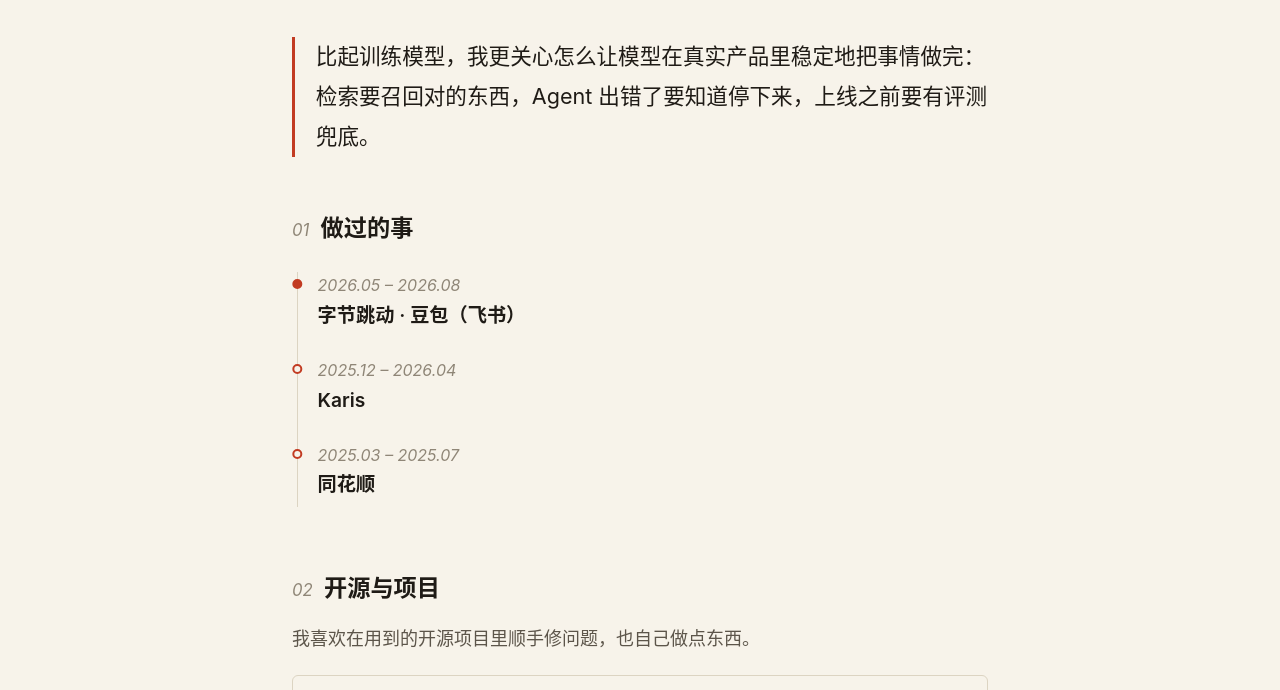
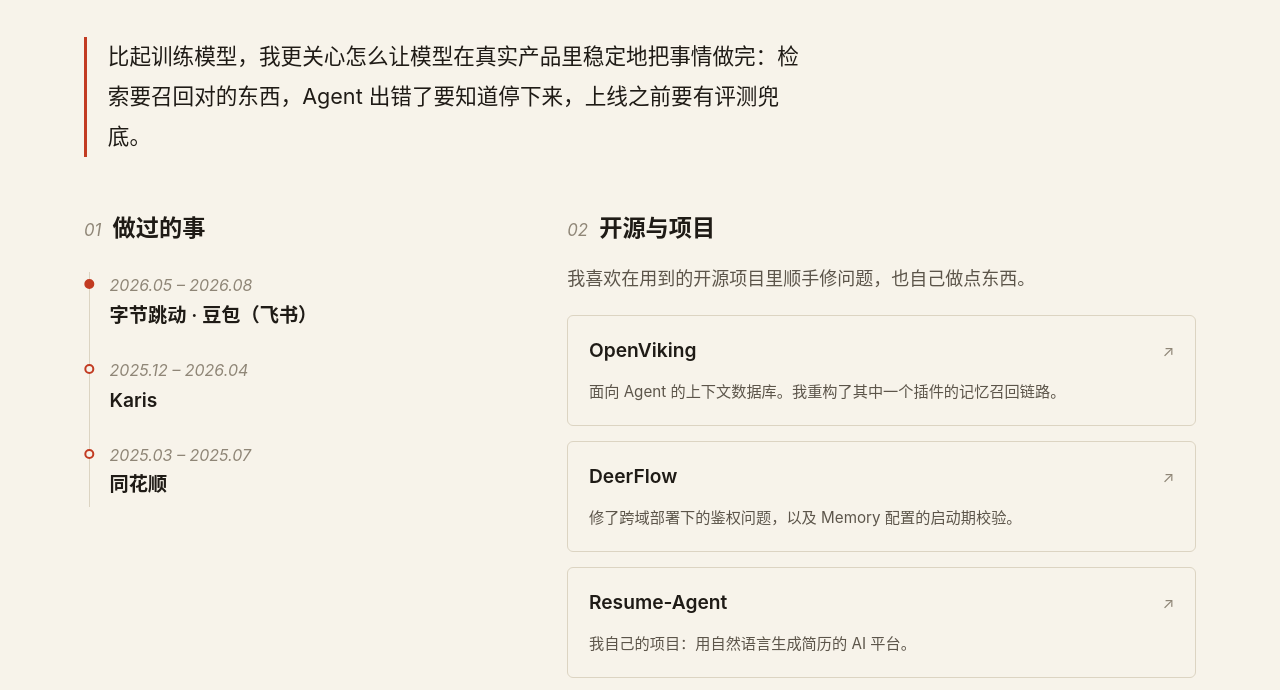
Before and after one commit to starslittle/blog, an Astro site: page /about in a window 1280 px wide. Shown: the part 438-1128 px from the top of the page. Built offline with nearby package versions, Linux system fonts and the light colour scheme; Astro itself is replaced by a stand-in of ours.

Commit message:
Use the homepage's 72rem frame on every page
- Header, main and footer share --frame (72rem) everywhere, so the brand and the
  nav sit in the same place on every page.
- 文章 and 关于 open across the full frame like the homepage; summaries and
  prose stay at the 46rem reading width. 关于 puts past work and projects side by
  side on wide screens.
- Article text lines up with the header's left edge when the TOC column fits
  beside it (66rem and up), and is centred below that.

Co-Authored-By: Claude Opus 5.5 <noreply@anthropic.com>

```diff
--- a/src/pages/about.astro
+++ b/src/pages/about.astro
@@ -61,6 +61,7 @@ const openSource = [
 
 			/* A short statement, set larger, with a red rule */
 			.statement {
+				max-width: var(--measure);
 				margin: 2.5rem 0 0;
 				padding-left: 1.3rem;
 				border-left: 3px solid var(--accent);
@@ -72,6 +73,18 @@ const openSource = [
 
 			.block {
 				margin-top: 3.5rem;
+				max-width: var(--measure);
+			}
+			/* Past work and projects side by side on wide screens */
+			.cols {
+				display: grid;
+				grid-template-columns: minmax(0, 1fr);
+				column-gap: 4rem;
+			}
+			@media (min-width: 60rem) {
+				.cols {
+					grid-template-columns: minmax(0, 0.8fr) minmax(0, 1.2fr);
+				}
 			}
 			.block h2 {
 				display: flex;
@@ -215,6 +228,7 @@ const openSource = [
 				出错了要知道停下来，上线之前要有评测兜底。
 			</p>
 
+			<div class="cols">
 				<section class="block">
 					<h2><i>01</i>做过的事</h2>
 					<ol class="timeline">
@@ -248,6 +262,7 @@ const openSource = [
 						}
 					</ul>
 				</section>
+			</div>
 
 			<section class="block">
 				<h2><i>03</i>这个博客</h2>
--- a/src/pages/blog/index.astro
+++ b/src/pages/blog/index.astro
@@ -51,6 +51,7 @@ const seriesIds = (Object.keys(SERIES) as SeriesId[]).filter((id) =>
 				color: var(--ink-faint);
 			}
 			.series {
+				max-width: var(--measure);
 				margin: 2.5rem 0 1rem;
 			}
 
@@ -110,6 +111,7 @@ const seriesIds = (Object.keys(SERIES) as SeriesId[]).filter((id) =>
 			}
 			.pdesc {
 				grid-column: 2;
+				max-width: var(--measure);
 				margin: 0;
 				font-size: 0.93rem;
 				line-height: 1.75;
--- a/src/pages/index.astro
+++ b/src/pages/index.astro
@@ -38,10 +38,6 @@ const claudeParts = await seriesPosts('claude');
 			/* This page has its own entrance; don't also slide whole sections in. */
 			body.cover main > * {
 				animation: none;
-			}
-			body.cover header,
-			body.cover footer {
-				max-width: 72rem;
 			}
 		</style>
 		<style>
--- a/src/styles/global.css
+++ b/src/styles/global.css
@@ -28,7 +28,8 @@
 		-apple-system, 'PingFang SC', 'Hiragino Sans GB', 'Microsoft YaHei', 'Noto Sans CJK SC',
 		sans-serif;
 	--font-mono: ui-monospace, 'SF Mono', Menlo, Consolas, monospace;
-	--measure: 46rem;
+	--measure: 46rem; /* comfortable line length for reading */
+	--frame: 72rem; /* outer width shared by header, page body and footer */
 }
 /* Dark palette. The header toggle sets data-theme on <html>; without a stored
    choice (or without JS) the reader's system setting decides. Keep both blocks in sync. */
@@ -89,7 +90,7 @@ header,
 main,
 footer {
 	width: 100%;
-	max-width: var(--measure);
+	max-width: var(--frame);
 	margin: 0 auto;
 	padding-inline: 1.25rem;
 }
```
Also changed, not shown: src/layouts/BlogPost.astro (+10 -2 lines). Lines whose indentation alone changed are shown as unchanged.
